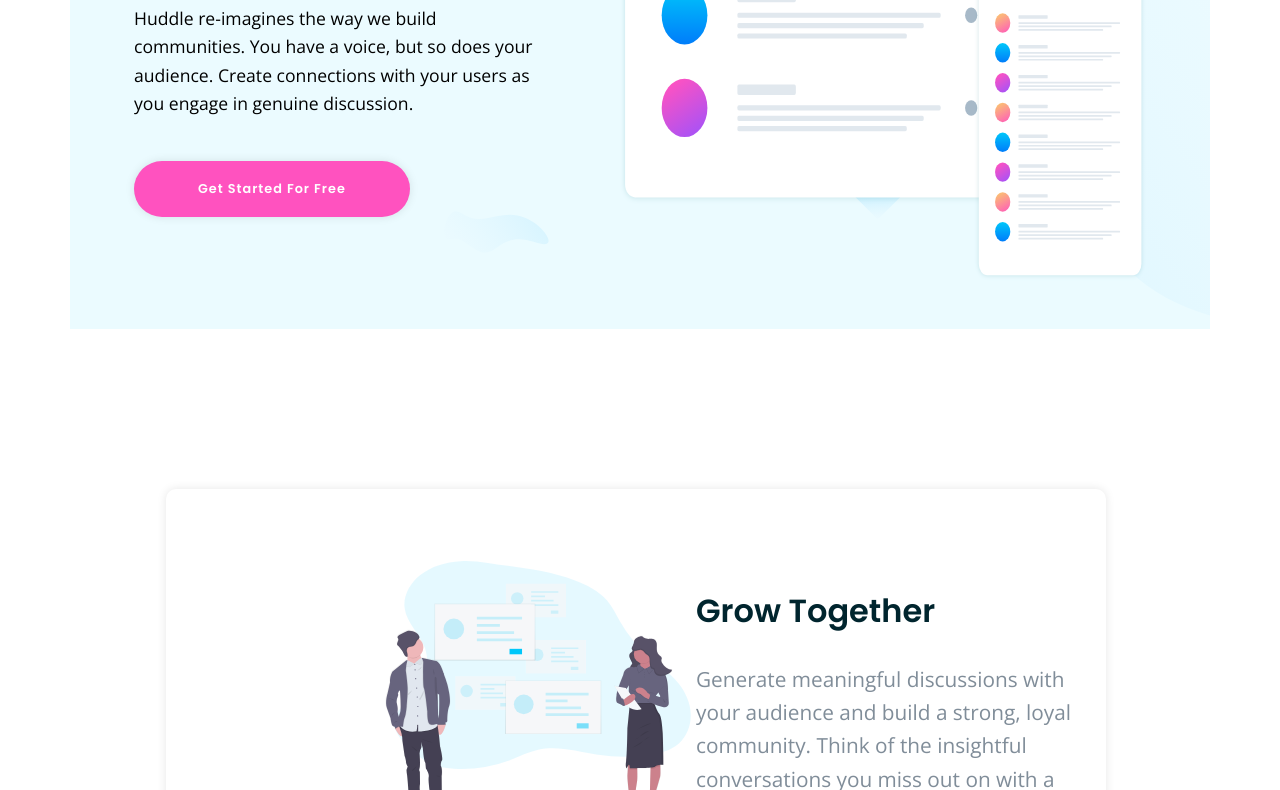
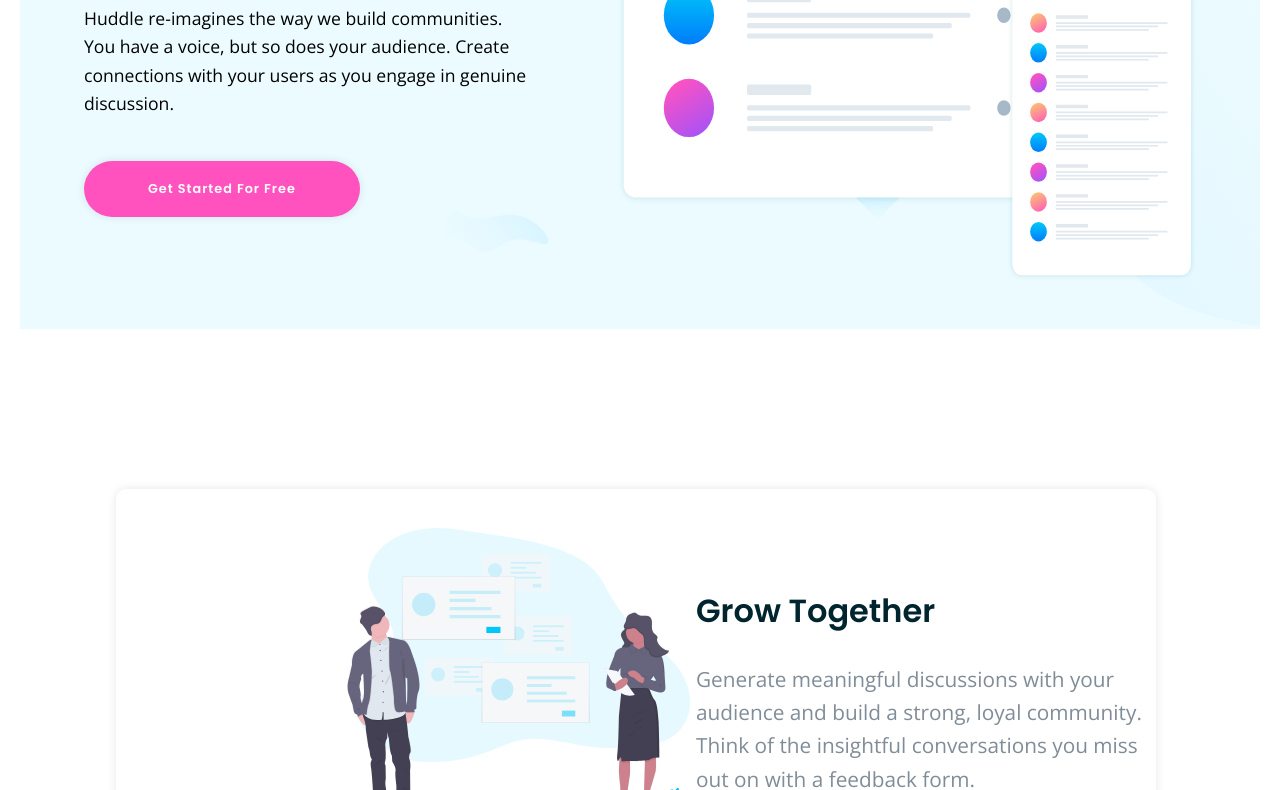
Before and after one commit to Serj10GR/Huddle-landing-page-with-alternating-feature-blocks, a plain HTML site: page index.html in a window 1280 px wide. Shown: the part 341-1131 px from the top of the page. Drawn offline with nearby package versions, Linux system fonts and the light colour scheme.

Commit message:
container width

```diff
--- a/css/styles.css
+++ b/css/styles.css
@@ -230,7 +230,7 @@ Media up
 
 @media(min-width: 575px)  {
     .container {
-        width: 1140px;
+        width: 1240px;
         max-width: 100%;
         margin: 0 auto;
     }
```
